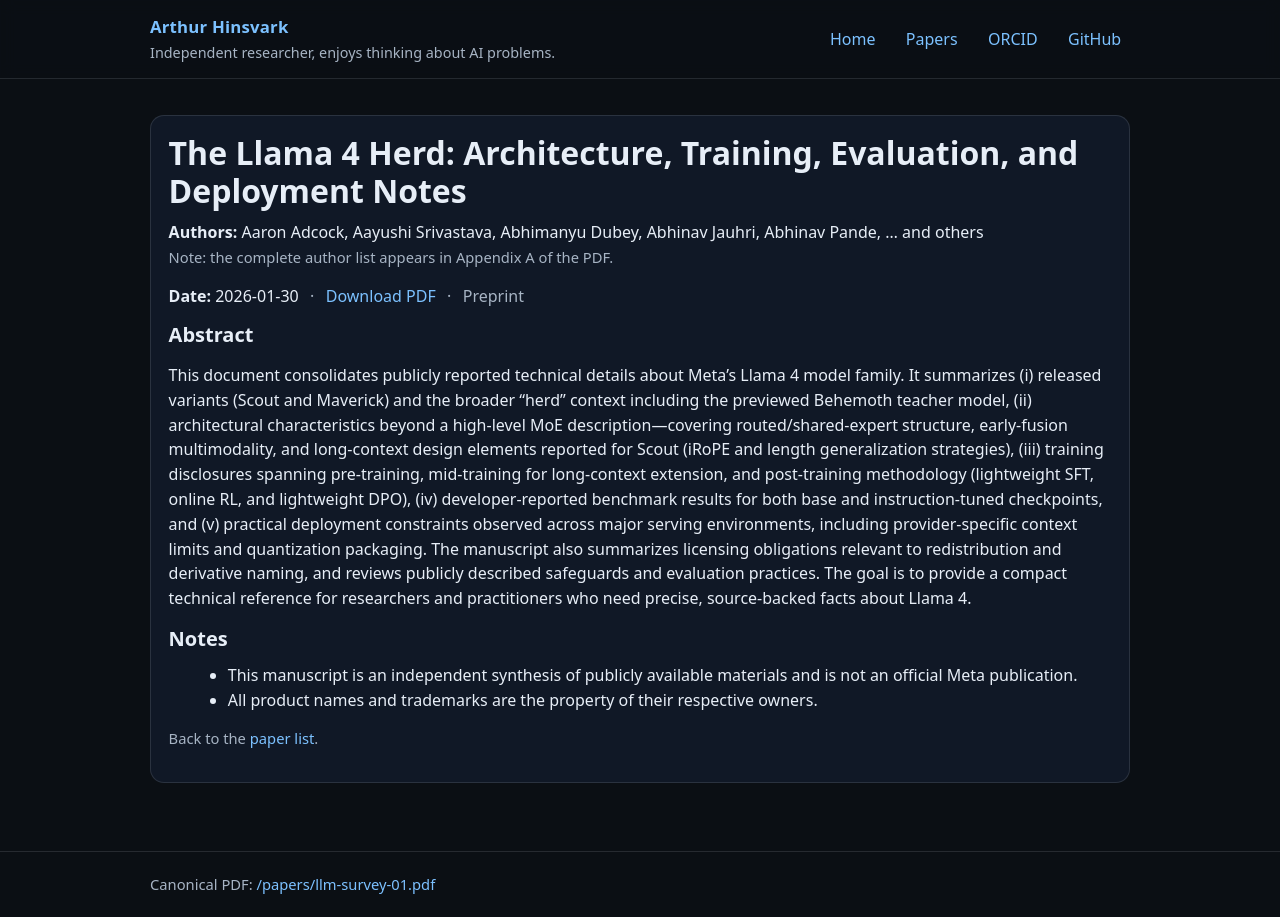
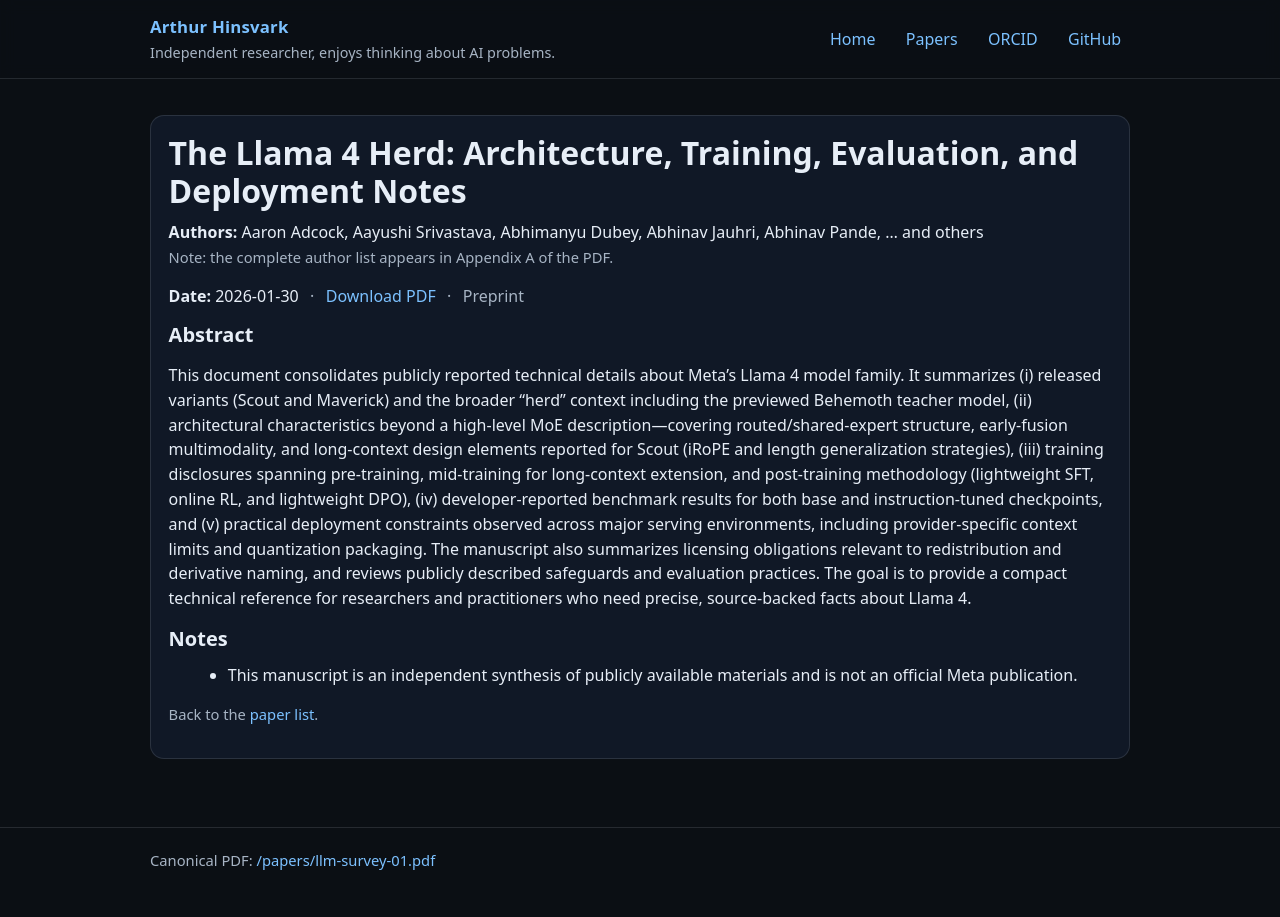
Before and after one commit to ahinsvark/ahinsvark.github.io, a Jekyll site: the page built from papers/llm-survey-01.md, in a window 1280 px wide. Built offline with Jekyll 4.4.1, drawn with Linux system fonts in a browser that asks for light colours.

Commit message:
Remove trademark notice from publications.yml
Removed note about product names and trademarks.

```diff
--- a/_data/publications.yml
+++ b/_data/publications.yml
@@ -52,4 +52,3 @@
 
   notes:
     - "This manuscript is an independent synthesis of publicly available materials and is not an official Meta publication."
-    - "All product names and trademarks are the property of their respective owners."
```
